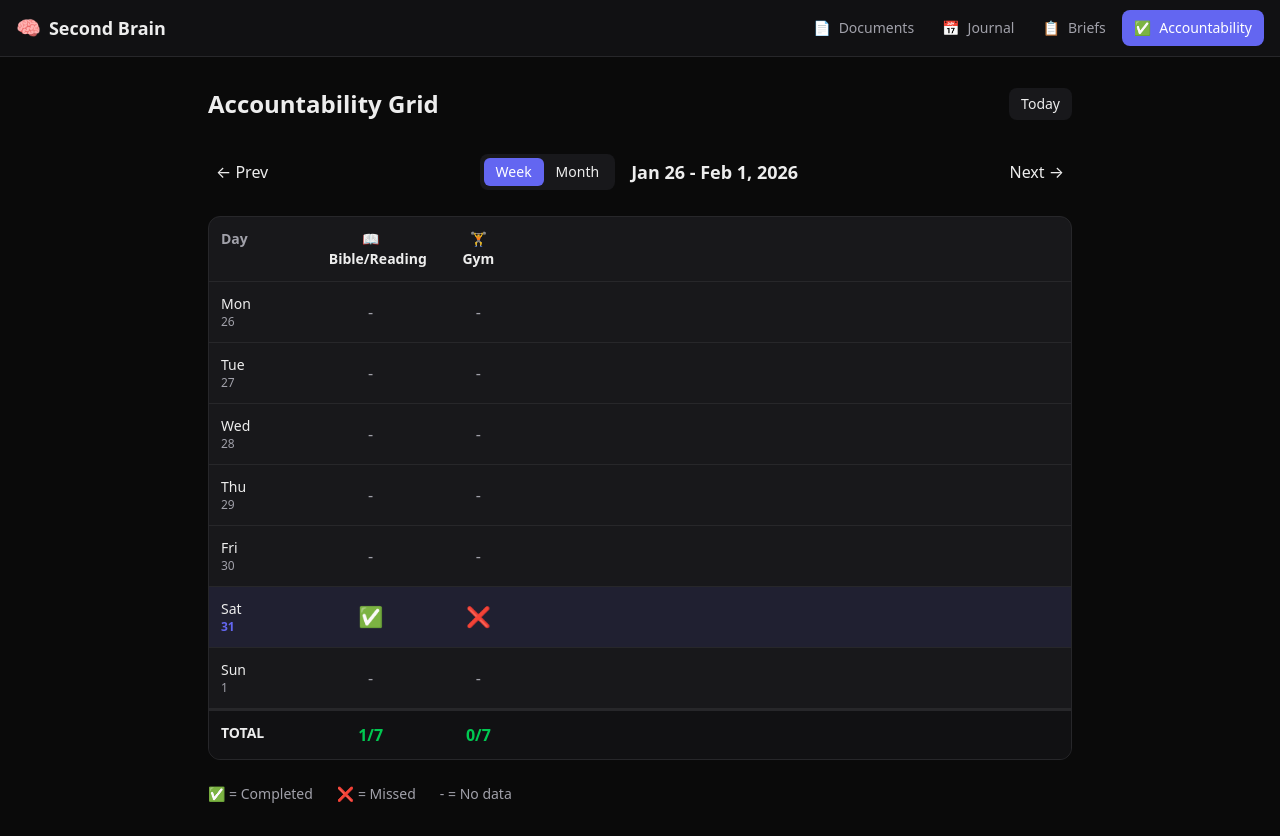
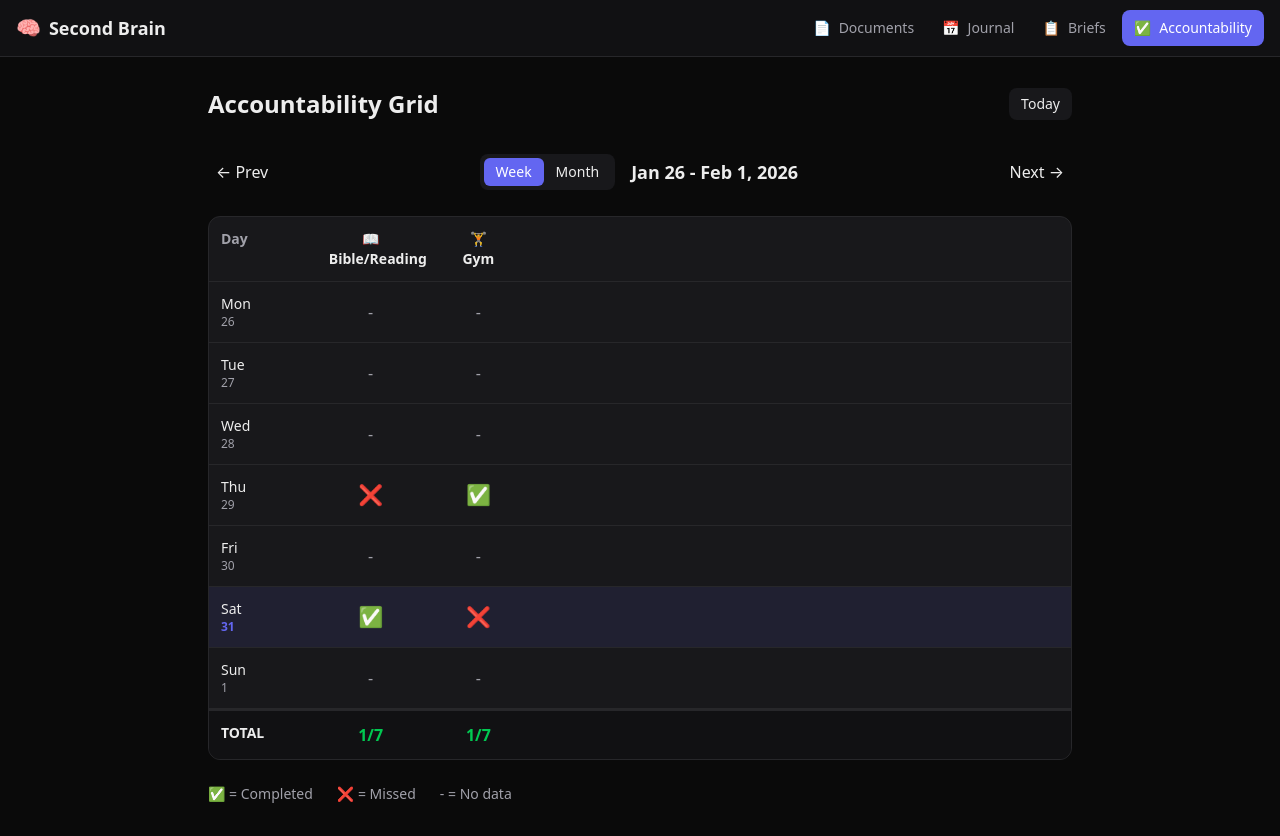
Before and after one commit to extensionteamhq/moltbot-second-brain, a Next.js app: page /accountability in a window 1280 px wide. Built offline with nearby package versions, Linux system fonts and the light colour scheme.

Commit message:
Fix: parse nested workout/morningReading completed format

```diff
--- a/src/app/accountability/page.tsx
+++ b/src/app/accountability/page.tsx
@@ -84,6 +84,10 @@ export default function AccountabilityPage() {
     // Format: {response: {bible: ..., gym: ...}}
     if (entry.response?.bible !== undefined) bible = !!entry.response.bible;
     if (entry.response?.gym !== undefined) gym = !!entry.response.gym;
+
+    // Format: {workout: { completed: true/false }, morningReading: { completed: true/false }}
+    if ((entry as any).workout?.completed !== undefined) gym = !!(entry as any).workout?.completed;
+    if ((entry as any).morningReading?.completed !== undefined) bible = !!(entry as any).morningReading?.completed;
 
     // Format: {workout: true/false, morningReading: true/false}
     if (entry.workout !== undefined && typeof entry.workout === 'boolean') gym = entry.workout;
```
